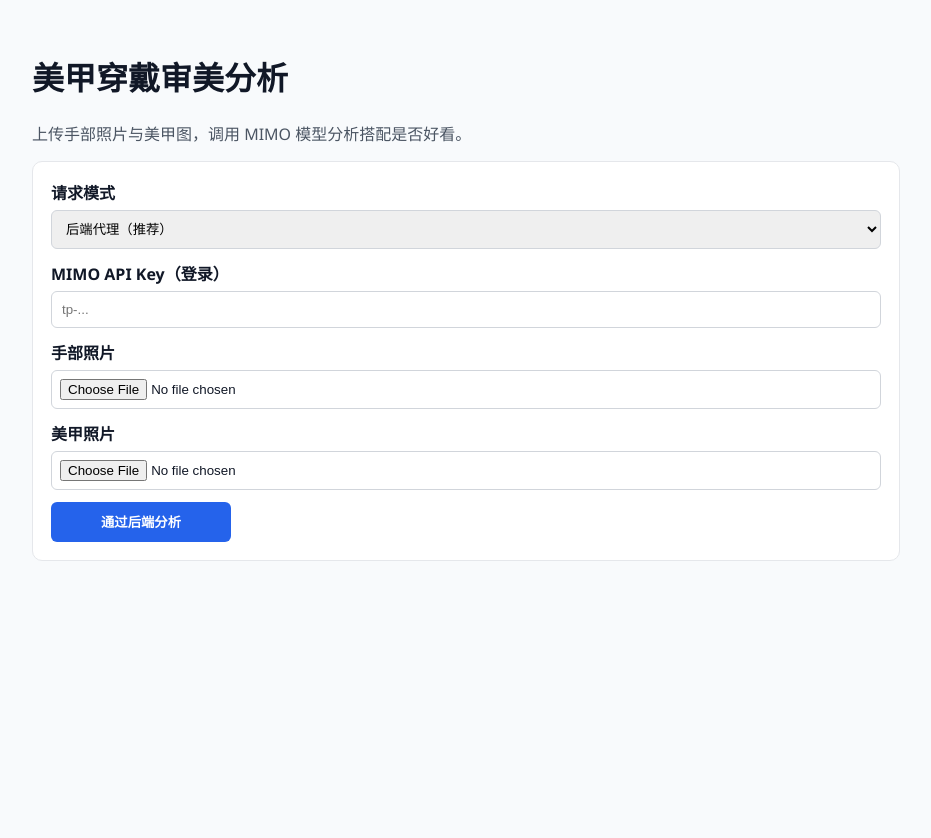
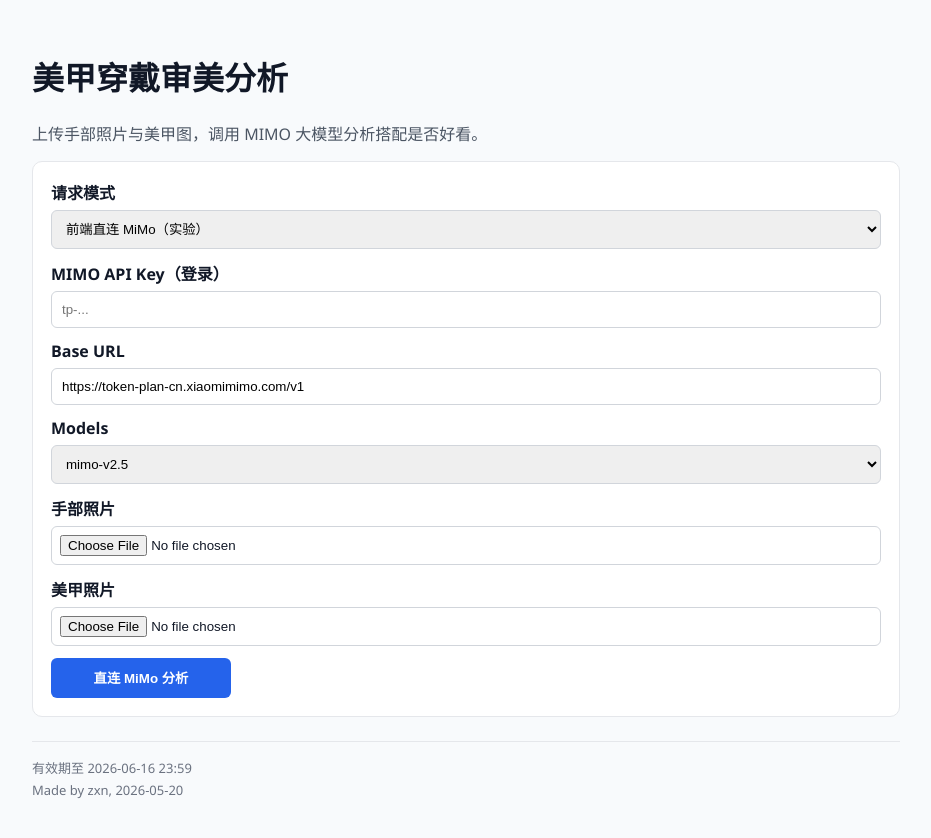
Before and after one commit to zxn091651/try_on_agent, a React (Vite) app in the folder frontend/: page / in a window 1280 px wide. Shown: the top 838 px of the page, without its empty margins (174-1105 px from the left). Before the commit the page ends 800 px from the top, so only its background shows below. Built offline with nearby package versions, Linux system fonts and the light colour scheme; no server answers.

Commit message:
feat: default to direct MiMo mode with model selector and footer
Set the UI to start in direct MiMo mode, add configurable base URL and model dropdown including mimo-v2-omni, and display expiration/author metadata in the page footer.

```diff
--- a/frontend/src/App.tsx
+++ b/frontend/src/App.tsx
@@ -9,7 +9,7 @@
   const [handImage, setHandImage] = useState<File | null>(null);
   const [nailImage, setNailImage] = useState<File | null>(null);
   const [apiKey, setApiKey] = useState("");
-  const [requestMode, setRequestMode] = useState<"backend" | "direct">("backend");
+  const [requestMode, setRequestMode] = useState<"backend" | "direct">("direct");
   const [mimoBaseUrl, setMimoBaseUrl] = useState("https://token-plan-cn.xiaomimimo.com/v1");
   const [mimoModel, setMimoModel] = useState("mimo-v2.5");
   const [loading, setLoading] = useState(false);
@@ -56,7 +56,7 @@
   return (
     <main className="container">
       <h1>美甲穿戴审美分析</h1>
-      <p className="subtitle">上传手部照片与美甲图，调用 MIMO 模型分析搭配是否好看。</p>
+      <p className="subtitle">上传手部照片与美甲图，调用 MIMO 大模型分析搭配是否好看。</p>
 
       <form className="card" onSubmit={onSubmit}>
         <label>
@@ -80,7 +80,7 @@
         {requestMode === "direct" && (
           <>
             <label>
-              MiMo Base URL
+              Base URL
               <input
                 type="text"
                 value={mimoBaseUrl}
@@ -88,8 +88,11 @@
               />
             </label>
             <label>
-              MiMo Model
-              <input type="text" value={mimoModel} onChange={(event) => setMimoModel(event.target.value)} />
+              Models
+              <select value={mimoModel} onChange={(event) => setMimoModel(event.target.value)}>
+                <option value="mimo-v2.5">mimo-v2.5</option>
+                <option value="mimo-v2-omni">mimo-v2-omni</option>
+              </select>
             </label>
           </>
         )}
@@ -144,6 +147,11 @@
           <p className="request-id">请求 ID: {analysis.requestId}</p>
         </section>
       )}
+
+      <footer className="footer-meta">
+        <p>有效期至 2026-06-16 23:59</p>
+        <p>Made by zxn, 2026-05-20</p>
+      </footer>
     </main>
   );
 }
--- a/frontend/src/styles.css
+++ b/frontend/src/styles.css
@@ -105,3 +105,15 @@
   color: #4b5563;
   font-size: 12px;
 }
+
+.footer-meta {
+  margin-top: 24px;
+  padding-top: 12px;
+  border-top: 1px solid #e5e7eb;
+  color: #6b7280;
+  font-size: 13px;
+}
+
+.footer-meta p {
+  margin: 4px 0;
+}
```
Also changed, not shown: 1 other file (tests, documents, lock files or other folders).
